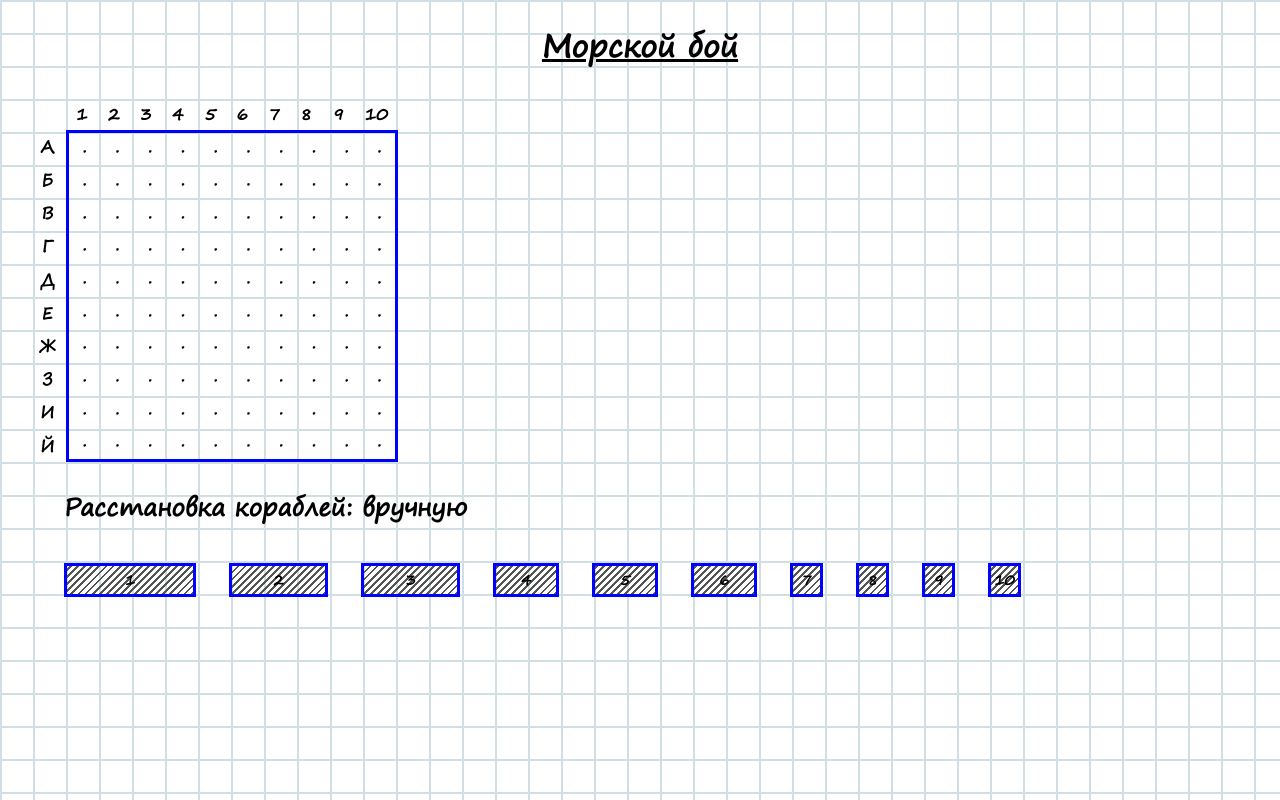
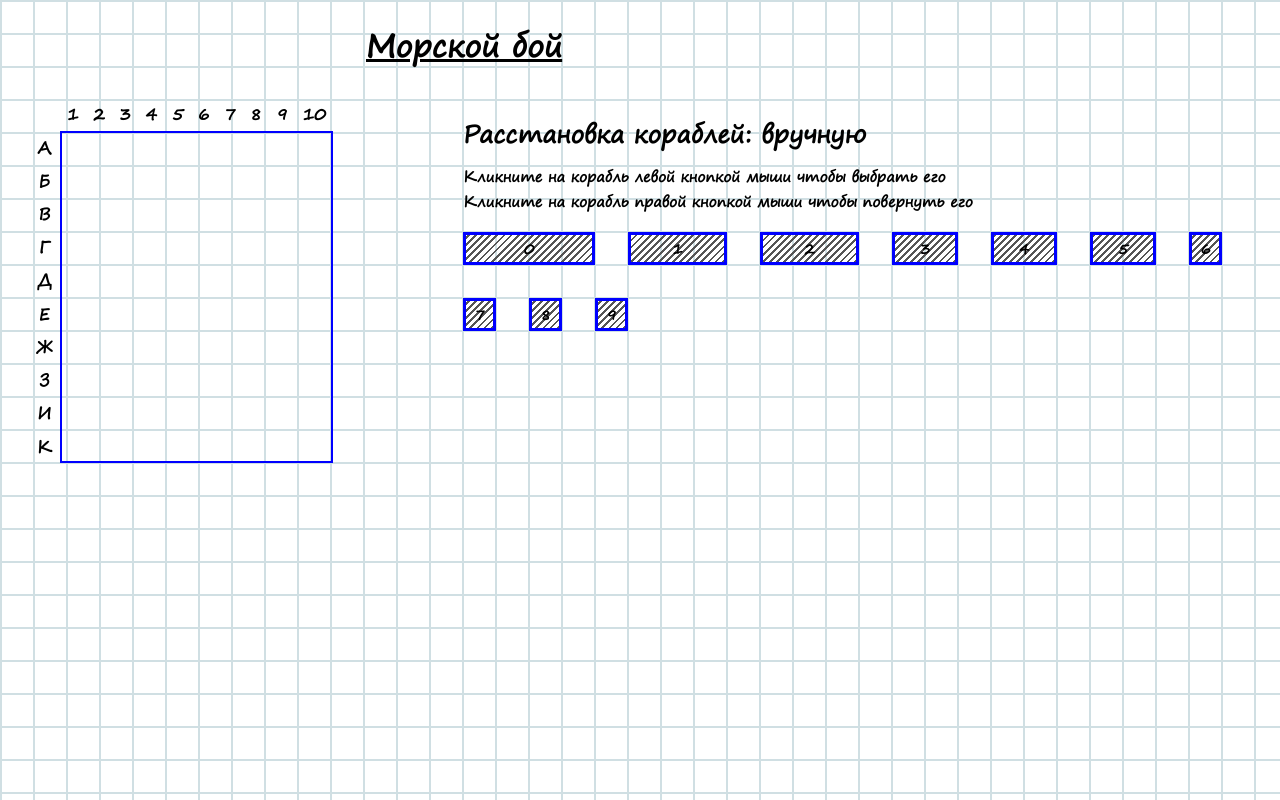
Before and after one commit to g5-freemen/sea-battle-react, a React (Create React App) app: page / in a window 1280 px wide. Both pictures are taken after a click on the item "1) Вручную". Built offline with nearby package versions, Linux system fonts and the light colour scheme.

Commit message:
feat: set ships, player's turn

```diff
--- a/src/App.css
+++ b/src/App.css
@@ -22,10 +22,9 @@
 }
 
 .app-title {
-  /* margin-bottom: 4px; */
-  grid-area: h;
+  width: fit-content;
   display: flex;
-  justify-content: center;
+  margin-left: 366px;
   align-items: center;
   font-size: 30px;
   text-decoration: underline;
@@ -40,13 +39,26 @@
 }
 
 .container {
-  padding-top: 5px;
+  padding-top: 4px;
   display: flex;
-  flex-flow: row wrap;
+  flex-flow: row nowrap;
+}
+
+.war-info {
+  width: 788px;
+  height: 10%;
+  margin: 20px 0 0 66px;
+  display: flex;
+  justify-content: center;
+  align-items: center;
+  background: linear-gradient(0.25turn, #3f87a6, #ebf8e1, #f69d3c);
+  border: dashed 3px blue;
+  border-radius: 5vmax;
+  font-size: 24px;
+  font-weight: bold;
 }
 
 .battlefield {
-  grid-area: b;
   display: grid;
   grid-template-areas:
   ". d d d d d d d d d d"
@@ -59,24 +71,25 @@
   "l c c c c c c c c c c"
   "l c c c c c c c c c c"
   "l c c c c c c c c c c";
-  margin: 0px 0 0 29px;
-  width: 369px;
-  height: 364px;
+  margin: 0px 65px 30px 29px;
+  padding: 0;
+  width: 368.5px;
+  height: 366px;
   box-sizing: border-box;
   font-size: 16px;
   font-weight: bold;
-
+  box-sizing: border-box;
 }
 
 .battlefield-pad {
+  margin: 0;
+  padding: 0;
   display: grid;
   grid-template-columns: repeat(10, 1fr);
   grid-template-rows: repeat(10, 1fr);
-  grid-column-gap: 1px;
-  grid-row-gap: 1px;
   grid-area: c;
   text-align: center;
-  border: 3px solid blue;
+  border: 2px solid blue;
   box-sizing: border-box;
 }
 
@@ -94,16 +107,28 @@
   display: flex;
   justify-content: center;
   align-items: center;
+  box-sizing: border-box;
 }
 
 .battlefield-menu {
-  margin-left: 64px;
-  grid-area: c;
   display: flex;
   flex-direction: column;
   align-items: flex-start;
+  flex: auto;
+  margin-left: 65px;
+  grid-area: c;
   font-size: 24px;
   font-weight: bold;
+}
+
+.battlefield-menu--title {
+  margin: 1rem 0 0 0;
+  padding: 0;
+}
+
+.battlefield-menu--remark {
+  margin: 0.5rem 0;
+  font-size: 0.9rem;
 }
 
 .battlefield-menu--list {
@@ -127,10 +152,10 @@
 }
 
 .ship {
+  margin-bottom: 33px;
   display: flex;
   justify-content: center;
   align-items: center;
-  height: 34px;
   border: 3px solid blue;
   box-sizing: border-box;
   font-size: 14px;
@@ -146,6 +171,23 @@
   height: 66px;
 }
 
+.shipEl,
+.empty,
+.deadarea {
+  display: flex;
+  justify-content: center;
+  align-items: center;
+  margin: 0;
+  padding: 0;
+  box-sizing: border-box;
+  font-size: .7rem;
+}
+
 .shipEl {
-  border: 1px red solid;
+  border: 2px solid blue;
+  background: repeating-linear-gradient(-45deg, #555 0, #555 2px, transparent 1px, transparent 5px);
 }
+
+.deadarea {
+  background-color: rgba(117, 190, 248, 0.2);
+}
--- a/src/components/ArrangeShips.jsx
+++ b/src/components/ArrangeShips.jsx
@@ -1,45 +1,54 @@
-import React, {useState} from 'react';
+import React, {useEffect, useContext} from 'react';
+import { BattlefieldContext } from "./BattlefieldContext";
 import uuid from 'react-uuid';
 import Ship from './Ship';
 
 export default function ArrangeShips() {
-    const [ arrangeShipsMode, setArrangeShipsMode ] = useState(null);
-    const [ playerShips, setPlayerShips ] = useState([]);
-    const SHIPS_DATA = [ [1, 4], [2, 3], [3, 2], [4, 1] ];
+    const { playerShips, arrangeShipsMode, setArrangeShipsMode, setArrangeShips } = useContext(BattlefieldContext);
 
-    function createShips(data) {
-        let n=1;
-        for (let item of data)
-            for (let i=0; i<item[0]; i++) {
-                let ship = { num: n++, length: item[1] }
-                setPlayerShips(prev=>prev.concat(ship));
-            }
+    function handleKeyboard(ev) {
+        if (ev.key==='1') setArrangeShipsMode('manual')
+        else if (ev.key==='2') setArrangeShipsMode('auto');
     }
 
-    function handleGameMode(mode) {
-        setArrangeShipsMode(mode);
-        createShips(SHIPS_DATA);
-    }
+    document.addEventListener('keydown',handleKeyboard);
+
+    useEffect( () => {
+        if (playerShips && playerShips.length===0)
+            setArrangeShipsMode('playerReady');
+    } , [playerShips]);
+
+    useEffect( () => {
+        if (arrangeShipsMode==='playerReady') setArrangeShips(false);
+    }, [arrangeShipsMode] )
 
     return (
         <div className='battlefield-menu'>
-            <p>
-                Расстановка кораблей
+
+            { (arrangeShipsMode==='begin' || arrangeShipsMode==='manual' || arrangeShipsMode==='auto') &&
+             <p className='battlefield-menu--title'>Расстановка кораблей
                 {arrangeShipsMode === 'manual' && <span>: вручную</span>}
                 {arrangeShipsMode === 'auto' && <span>: авто</span>}
-            </p>
+            </p> }
 
-            { !arrangeShipsMode &&
+            {arrangeShipsMode === 'manual' &&
+                <span className='battlefield-menu--remark'>
+                    Кликните на корабль левой кнопкой мыши чтобы выбрать его<br/>
+                    Кликните на корабль правой кнопкой мыши чтобы повернуть его
+                </span>}
+
+            { arrangeShipsMode === 'begin' &&
             <ul className='battlefield-menu--list'>
-                <li onClick={handleGameMode.bind(null,'manual')}> 1) Вручную </li>
-                <li onClick={handleGameMode.bind(null,'auto')}> 2) Автоматически </li>
+                <li onClick={()=>setArrangeShipsMode('manual')}> 1) Вручную </li>
+                <li onClick={()=>setArrangeShipsMode('auto')}> 2) Автоматически </li>
             </ul>
             }
 
-            { arrangeShipsMode==='manual' &&
+            { (arrangeShipsMode==='manual' || arrangeShipsMode==='auto') &&
                 <div className='battlefield-menu--ships'>
                     { playerShips.map(ship =>
-                        <Ship key={uuid()} length={ship.length} num={ship.num} setPlayerShips={setPlayerShips}/> ) }
+                        <Ship key={uuid()} length={ship.length} num={ship.num} /> )
+                    }
                 </div>
             }
 
--- a/src/components/Battlefield.jsx
+++ b/src/components/Battlefield.jsx
@@ -1,41 +1,53 @@
-import React, {useCallback, useContext, useEffect, useState} from 'react';
+import React, {useContext} from 'react';
 import uuid from 'react-uuid';
 
 import { BattlefieldContext } from "./BattlefieldContext";
 
 import ArrangeShips from './ArrangeShips';
 import DrawIdx from './DrawIdx';
+import War from './War';
 
 export default function Battlefield() {
-    const { arrangeShips } = useContext(BattlefieldContext);
-    const { playerBF } = useContext(BattlefieldContext);
-
-
-    useEffect(() => console.log('playerBF=',playerBF),[playerBF]);
+    const { arrangeShips, playerBF, compBF } = useContext(BattlefieldContext);
 
     return (
+        <React.Fragment>
         <div className='container'>
             <div className='battlefield'>
                 <DrawIdx type='digits'/>
                 <DrawIdx type='letters'/>
                 <div className='battlefield-pad'>
                     { playerBF.length === 10 &&
-                    playerBF.flat().map(el=> <span className={el!==+el ? 'empty' : 'shipEl'} key={uuid()}>{el===+el ? +el: '.'}</span>) }
+                    playerBF.flat().map(el=>
+                        <span
+                            className={+el===el ? 'shipEl' : el==='D' ? 'deadarea' : 'empty'}
+                            key={uuid()}
+                        >
+                            { +el===el && el }
+                        </span>) }
                 </div>
             </div>
 
             { arrangeShips && <ArrangeShips/> }
 
             { !arrangeShips &&
-                <div className='battlefield'>
-                <DrawIdx type='digits'/>
-                <DrawIdx type='letters'/>
-                <div className='battlefield-pad'>
-                    {new Array(100).fill(0).map((el,idx) => <span key={uuid()} style={{fontSize:'6px'}}>{idx}</span>)}
+                <div className='battlefield battlefield--comp'>
+                    <DrawIdx type='digits'/>
+                    <DrawIdx type='letters'/>
+                    <div className='battlefield-pad'>
+                    { compBF.length === 10 &&
+                        compBF.flat().map(el=>
+                            <span   className={el===+el ? 'shipEl' : el==='D' ? 'deadarea' : 'empty'}
+                                    key={uuid()} >
+                                {/* { el===+el && el } */}
+                                { el }
+                            </span>) }
+                    </div>
                 </div>
-            </div>
             }
+        </div>
 
-        </div>
+        { !arrangeShips && <War/>}
+        </React.Fragment>
     )
 }
--- a/src/components/BattlefieldContext.jsx
+++ b/src/components/BattlefieldContext.jsx
@@ -5,12 +5,35 @@ const Provider = BattlefieldContext.Provider;
 
 export default function ContextApp ({ children }) {
     const [ arrangeShips, setArrangeShips ] = useState(true);
+    const [ arrangeShipsMode, setArrangeShipsMode ] = useState('begin');
     const [ playerBF, setPlayerBF ] = useState(Array(10).fill('-').map(() => Array(10).fill('-')));
     const [ compBF, setCompBF ] = useState(Array(10).fill('-').map(() => Array(10).fill('-')));
     const [ bfCoord, setBFcoord ] = useState({});
+    const [ playerShips, setPlayerShips ] = useState(null);
+    const [ compShips, setCompShips ] = useState(null);
+    const SHIPS_DATA = [ [1, 4], [2, 3], [3, 2], [4, 1] ];
 
-    function getBFcoord() {
-        let box = document.querySelector('.battlefield-pad').getBoundingClientRect();
+    const message = {
+        playerTurn: 'Ваш ход!',
+        compTurn: 'Ход компьютера!',
+        begin: 'Да начнётся битва!',
+        playerHits: 'Вы попали!',
+        playerMissed: 'Вы промахнулись!',
+        compHits: 'Компьютер попал!',
+        compMissed: 'Компьютер промахнулся!'
+    }
+
+    function createShips(data) {
+        let n=0;
+        for (let item of data)
+            for (let i=0; i<item[0]; i++) {
+                let ship = { num: n++, length: item[1] }
+                setPlayerShips(prev => prev ? prev.concat(ship) : [ship]);
+                setCompShips(prev => prev ? prev.concat(ship) : [ship]);
+            }
+    };
+
+    function getBFcoord(box) {
         let data = {
           top: box.top,
           bottom: box.bottom,
@@ -24,14 +47,30 @@ export default function ContextApp ({ children }) {
         setBFcoord(data);
       }
 
-    useEffect(()=> getBFcoord(), [])
+    useEffect(()=> {
+        let elem = document.querySelector('.battlefield-pad').getBoundingClientRect();
+        createShips(SHIPS_DATA);
+        getBFcoord(elem);
+
+    }, [])
+
+    useEffect(()=> {
+        if (arrangeShips===false) {
+            let elem = document.querySelectorAll('.battlefield-pad')[1].getBoundingClientRect();
+            getBFcoord(elem);
+        }
+    }, [arrangeShips])
 
     return (
         <Provider value={{
             arrangeShips, setArrangeShips,
+            arrangeShipsMode, setArrangeShipsMode,
             playerBF, setPlayerBF,
             compBF, setCompBF,
-            bfCoord
+            playerShips, setPlayerShips,
+            compShips, setCompShips,
+            bfCoord,
+            message,
         }}>
             {children}
         </Provider>
--- a/src/components/DrawIdx.jsx
+++ b/src/components/DrawIdx.jsx
@@ -8,8 +8,8 @@ export default function DrawIdx({type}) {
     { digits.map( item =>
         <span   className='idx'
                 key={uuid()}
-                style={type === 'digits' ? {gridColumn: item} : {gridRow: item}}>
-            { type === 'digits' ? item : String.fromCharCode(item+1039) }
+                style={ type==='digits' ? {gridColumn: item} : {gridRow: item} }>
+            { type === 'digits' ? item : item!==10 ? String.fromCharCode(item+1039) : 'К' }
         </span>
     ) }
     </div>
--- a/src/components/Ship.jsx
+++ b/src/components/Ship.jsx
@@ -1,18 +1,94 @@
-import React, {useContext} from 'react';
+import React, {useState, useContext, useEffect} from 'react';
 import { BattlefieldContext } from "./BattlefieldContext";
 import uuid from 'react-uuid';
 
-export default function Ship({length, num, setPlayerShips}) {
-  const { bfCoord, playerBF, setPlayerBF } = useContext(BattlefieldContext);
+export default function Ship({length, num}) {
+  const { setPlayerShips, compShips, setCompShips, compBF, setCompBF, bfCoord, playerBF, setPlayerBF, arrangeShipsMode } = useContext(BattlefieldContext);
+  const [ orientY, setOrientY ] = useState(arrangeShipsMode!=='auto' ? false : Math.random()>.5 );
 
-  function handleShipDrag(e) {
+  function getRnd(i=0) {
+    while (i<1 || i>10) {
+      i = Math.ceil(Math.random()*10)
+    }
+    return i;
+  }
+
+  function checkSetShip(shipCol,shipRow,trg,comp) {
+    let putOk = true;
+    for(let i=0; i<length; i++) {
+        try {
+          if (!comp) {
+            if (!orientY && playerBF[shipRow-1][shipCol-1+i] !== '-') putOk = false;
+            if (orientY && playerBF[shipRow-1+i][shipCol-1] !== '-') putOk = false;
+          } else {
+            if (!orientY && compBF[shipRow-1][shipCol-1+i] !== '-') putOk = false;
+            if (orientY && compBF[shipRow-1+i][shipCol-1] !== '-') putOk = false;
+          }
+        }
+        catch (e) {
+          putOk = false;
+        }
+    }
+
+    if (putOk) {
+      let newBF = comp ? [...compBF] : [...playerBF];
+
+      for(let i=0; i<length; i++) {  // set ship in array BF
+        if (!orientY)
+          newBF[shipRow-1][shipCol-1+i] = num
+        else
+          newBF[shipRow-1+i][shipCol-1] = num;
+      };
+
+      for (let a=0; a<3; a++) {
+        for(let i=0; i<length+2; i++) {  // set ship's deadarea in array BF
+          let coordY, coordX;
+            if (!orientY) {
+              coordY = shipRow-2+a;
+              coordX = shipCol-2+i;
+            } else {
+              coordY = shipRow-2+i;
+              coordX = shipCol-2+a;
+            }
+
+            if (coordY<0 || coordX<0 || coordY>9 || coordX>9) continue;
+
+            let el = newBF[coordY][coordX];
+            if (el===undefined) continue;
+
+            if (el!==+el && el!=='D') newBF[coordY][coordX]='D';
+        }
+      }
+
+      if (!comp) {
+        setPlayerBF(newBF);
+        setPlayerShips(prev => prev.filter(el=> el.num!==num));
+      } else {
+        setCompBF(newBF);
+        setCompShips(prev => prev.filter(el=> el.num!==num));
+      }
+      document.onmousemove = null;
+      if (trg) trg.onmouseup = null;
+    }
+
+    if (!putOk) { // retry to set ship if bad position
+      if (!comp && arrangeShipsMode==='auto') {
+        checkSetShip(getRnd(),getRnd(),null)
+      } else if (comp) {
+        checkSetShip(getRnd(),getRnd(),null,true)
+      }
+    }
+  }
+
+  function handleShipMove(e) {
+      if (e.button !== 0) return;
       let trg = e.target;
-      let coords = getCoords(trg);
-      let shiftX = e.pageX - coords.left;
-      let shiftY = e.pageY - coords.top;
+      let box = trg.getBoundingClientRect();
+      let shiftX = e.pageX - box.left;
+      let shiftY = e.pageY - box.top;
 
       trg.style.position = 'absolute';
-      // trg.style.zIndex = 9;
+      trg.style.zIndex = 9;
 
       moveAt(e);
 
@@ -25,62 +101,46 @@ export default function Ship({length, num, setPlayerShips}) {
 
       trg.onmouseup = function(e) {
         let ship = e.target.closest('.ship').getBoundingClientRect();
-        let shipCol = 0;
-        let shipRow = 0;
-        let shipX = 0;
-        let shipY = 0;
+        let shipCol;
+        let shipRow;
 
-        for (let i=0; i<bfCoord.gridCol.length-1; i++) {
-          if (ship.x >= bfCoord.gridCol[i] && ship.x <= bfCoord.gridCol[i+1]) { shipCol = i+1; shipX = bfCoord.gridCol[i]; }
-          if (ship.y >= bfCoord.gridRow[i] && ship.y <= bfCoord.gridRow[i+1]) { shipRow = i+1; shipY = bfCoord.gridRow[i]; }
+        for (let i=0; i<bfCoord.gridCol.length-1; i++) { // get ship's start position Col & Row
+          if (ship.x >= bfCoord.gridCol[i] && ship.x <= bfCoord.gridCol[i+1]) shipCol = i+1;
+          if (ship.y >= bfCoord.gridRow[i] && ship.y <= bfCoord.gridRow[i+1]) shipRow = i+1;
         }
 
-        console.log(ship.x,'x',ship.y,'=',length);
-        console.log(shipCol,'xx',shipRow, '==',length);
+        if (shipCol===undefined || shipRow===undefined || shipCol<1 || shipRow<1) return;
 
-        let putOk = true;
-        for(let i=0; i<length; i++) {
-          if (playerBF[shipRow-1][shipCol-1+i] !== '-') putOk = false;
-        }
-
-        if (putOk) {
-          console.log(shipX,'xxx',shipY);
-          let newBF = [...playerBF];
-
-          for(let i=0; i<length; i++) {
-            setPlayerBF(newBF[shipRow-1][shipCol-1+i] = num);
-            // playerBF[shipRow-1][shipCol-1+i] = num;
-          }
-
-          setPlayerBF([newBF]);
-          setPlayerShips(prev => prev.filter(el=> el.num!==num))
-        }
-
-        if (!putOk) console.log('NOOOOOO')
-        else console.log('Ship.jsx',playerBF);
-
-        document.onmousemove = null;
-        trg.onmouseup = null;
+        if (arrangeShipsMode!=='auto') checkSetShip(shipCol,shipRow,trg);
       };
   }
 
-  function getCoords(elem) {
-      let box = elem.getBoundingClientRect();
-      return {
-          top: box.top,
-          left: box.left
-      };
-  };
+  function handleRotate(ev) {
+    ev.preventDefault();
+    setOrientY(prev=>!prev);
+  }
+
+  useEffect( () => { // auto set ships for Player and PC
+    if (arrangeShipsMode==='auto') {
+      setTimeout(()=> {
+        let playerShipSet = playerBF.toString().includes(num);
+        if (!playerShipSet) checkSetShip(getRnd(),getRnd(),null);
+      },num*500);
+    };
+    let compShipSet = compBF.toString().includes(num);
+    if (!compShipSet) checkSetShip(getRnd(),getRnd(),null,true);
+  }, [playerBF,compBF] );
 
   return (
-  <React.Fragment key={uuid()}>
-    <span   className='ship'
-            id={uuid()}
-            style={{width: length*33}}
-            onDragStart={()=>{return false}}
-            onMouseDown={handleShipDrag}
-            >
-    {num}
+  <React.Fragment key = {uuid()}>
+    <span   className = 'ship'
+            id = {uuid()}
+            style = {!orientY ? {width: length*33, height: 33} : {width: 33, height: length*33}}
+            onDragStart = { () => {return false} }
+            onMouseDown = {handleShipMove}
+            onContextMenu = {handleRotate}
+    >
+      { num }
     </span>
     <span className='ship-margin' />
   </React.Fragment>
--- /dev/null
+++ b/src/components/War.jsx
@@ -0,0 +1,81 @@
+import React, {useContext, useEffect, useState} from 'react';
+
+import { BattlefieldContext } from "./BattlefieldContext";
+
+export default function War() {
+    const { message, bfCoord, compBF, setCompBF, playerBF, setPlayerBF } = useContext(BattlefieldContext);
+    const [ turn, setTurn ] = useState('begin'); //begin,player,comp
+    const [ alarm, setAlarm ] = useState(null);
+
+    useEffect( () => {
+        console.log('turn=',turn)
+        if (turn === 'begin') {
+        setTimeout(()=>{
+            setTurn('player');
+        }, 2500)
+        }
+
+        const pads = document.querySelectorAll('.battlefield-pad');
+
+        if (turn.includes('player')) {
+            pads[1].style.cursor = 'pointer';
+            pads[1].addEventListener('click',(ev) => {
+                let x;
+                let y;
+                let evX = ev.clientX;
+                let evY = ev.clientY;
+
+                for (let i=0; i<bfCoord.gridCol.length-1; i++) { // get shoot Col & Row
+                    if (evX >= bfCoord.gridCol[i] && evX <= bfCoord.gridCol[i+1]) x = i+1;
+                    if (evY >= bfCoord.gridRow[i] && evY <= bfCoord.gridRow[i+1]) y = i+1;
+                };
+
+                let newBF = [...compBF];
+                let el = newBF[y-1][x-1];
+
+                if (+el===el) {
+                    newBF[y-1][x-1]='X'
+                    setCompBF(newBF);
+                    setAlarm('playerHits');
+                } else {
+                    newBF[y-1][x-1]='*';
+                    setCompBF(newBF);
+                    setAlarm('playerMissed');
+                    setTurn('comp');
+                }
+
+
+
+
+            } );
+        }
+        if (turn.includes('comp')) {
+            document.body.style.cursor = 'wait';
+            pads[1].style.cursor = 'wait';
+            console.log('player=',pads[0]);
+
+        }
+    }, [turn]);
+
+    useEffect(()=> {
+        if (alarm) {
+            setTimeout(() => {
+                setAlarm(null);
+            }, 2000);
+        }
+    }, [alarm])
+
+    return (
+        <div className='war-info'>
+            { turn === 'begin' && message.begin }
+            { turn === 'player' && message.playerTurn }
+            { turn === 'comp' && message.compTurn }
+            &nbsp;
+            { alarm === 'playerHits' && message.playerHits }
+            { alarm === 'playerMissed' && message.playerMissed }
+            { alarm === 'compHits' && message.compHits }
+            { alarm === 'compMissed' && message.compMissed }
+        </div>
+    )
+
+}
```
Also changed, not shown: src/index.css (line endings or trailing spaces).
